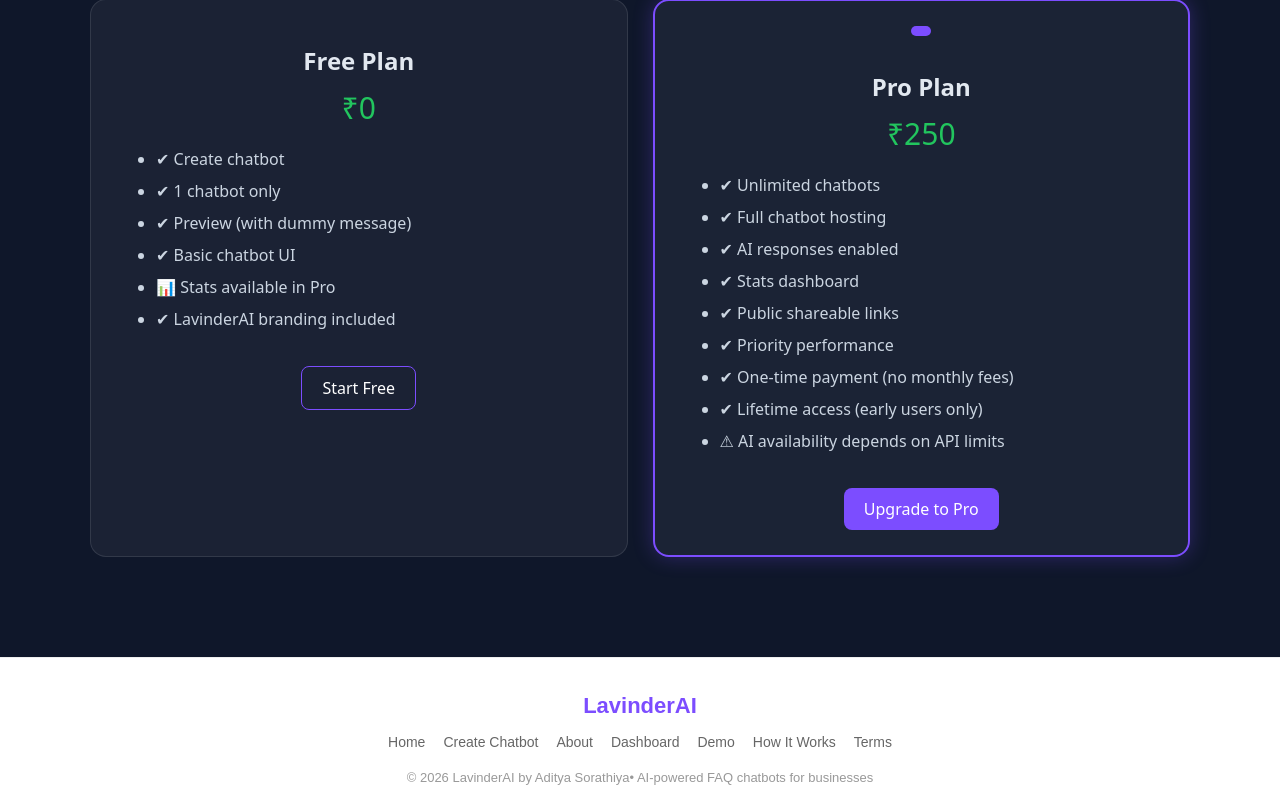
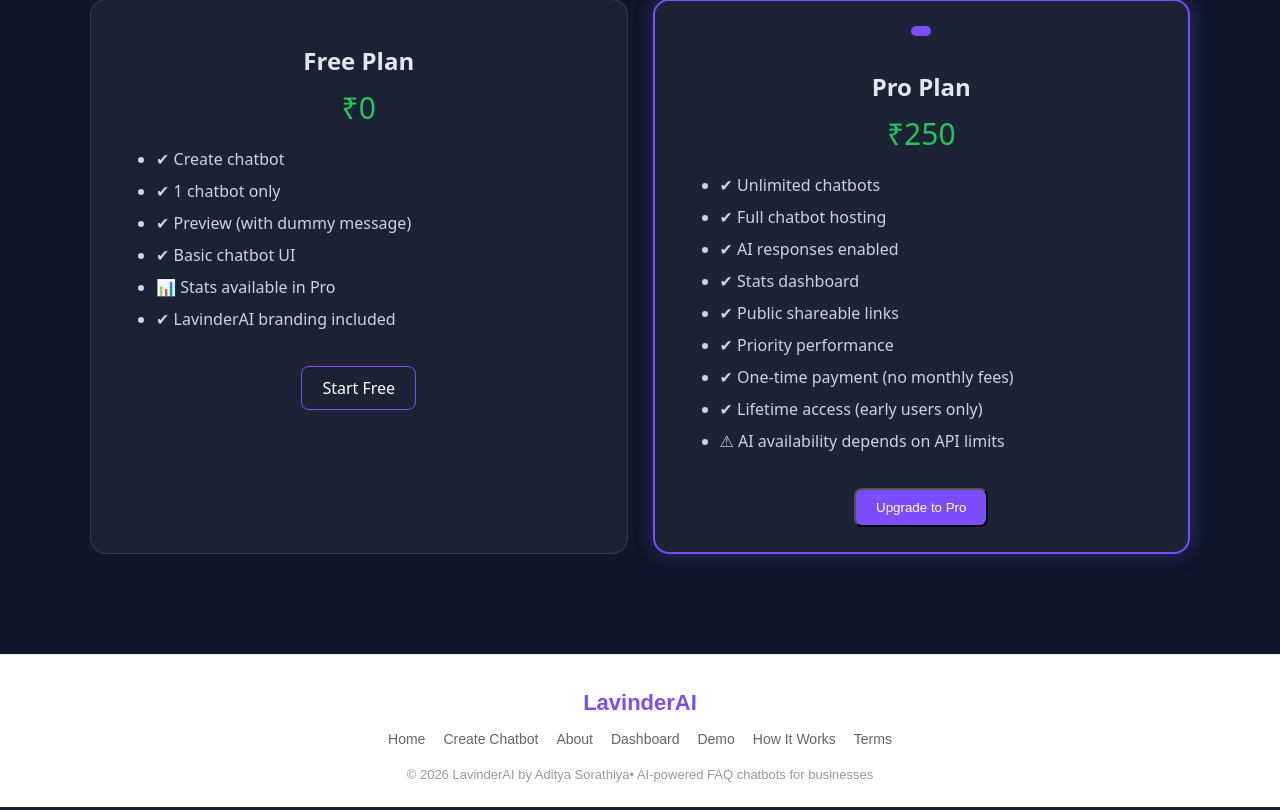
Before and after one commit to sorathiya903/lavinderai, a Python web app: template templates/price.html in a window 1280 px wide. Shown: the part 257-1067 px from the top of the page. Run offline with Jinja, Linux system fonts and the light colour scheme; the template is opened without the code that fills it, so the values that code supplies are empty.

Commit message:
Change upgrade link to a button element

```diff
--- a/templates/price.html
+++ b/templates/price.html
@@ -212,7 +212,7 @@ Create your chatbot for free. Activate it to go live with AI.
 <li>⚠ AI availability depends on API limits</li>
      </ul>
 
-      <a onclick="pay()" class="btn">Upgrade to Pro</a>
+      <button onclick="pay()" class="btn">Upgrade to Pro</button>
     </div>
 
   </div>
```
